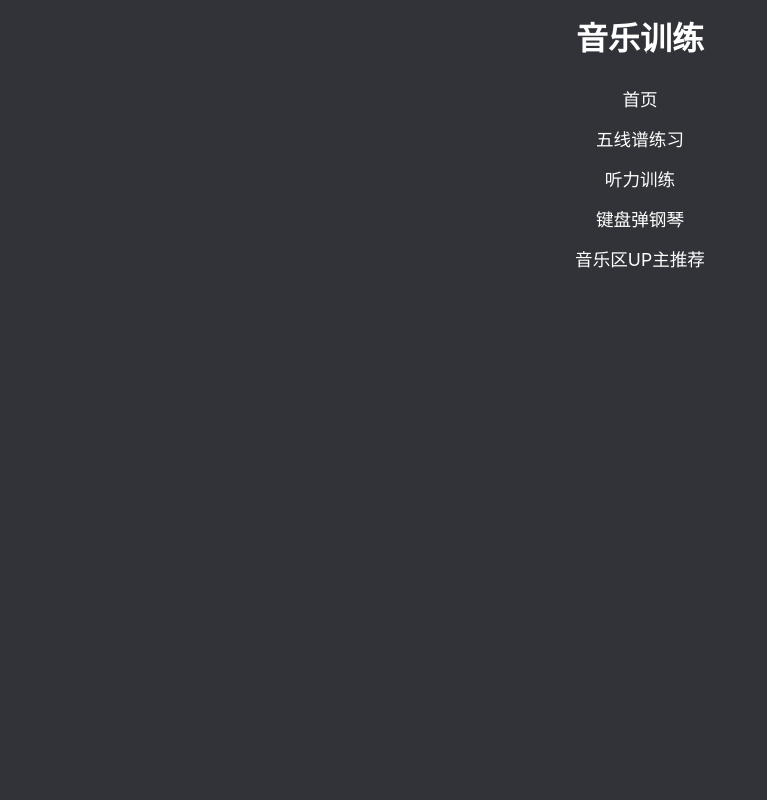
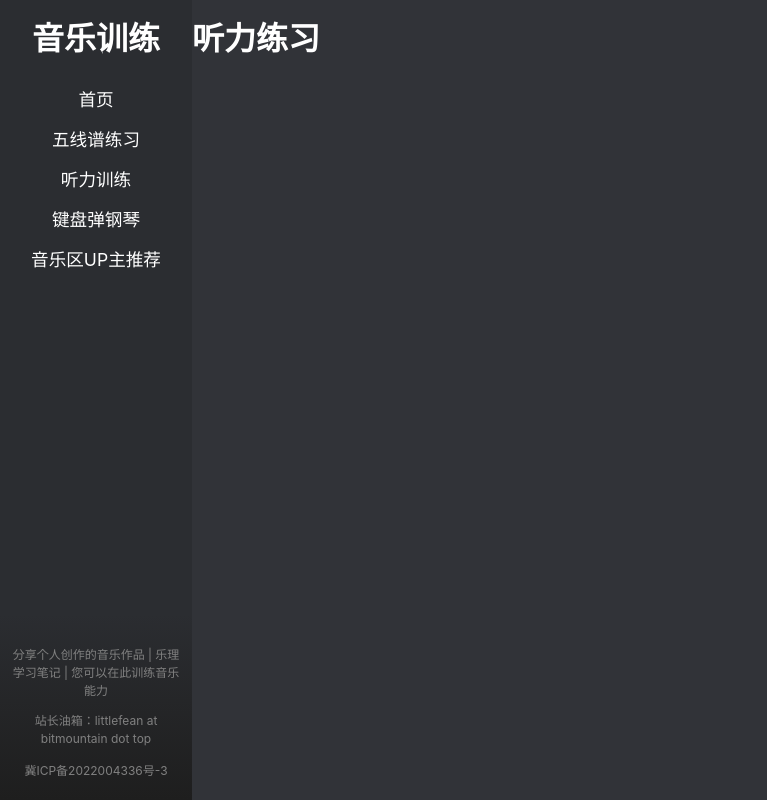
Before and after one commit to MusicPractice/MusicPractice, a Nuxt app: page /listeningExercise in a window 1280 px wide. Shown: the whole page, without its empty margins (0-767 px from the left). Built offline with nearby package versions, Linux system fonts and the light colour scheme.

Commit message:
:sparkles: 增加了备案号和一些界面

```diff
--- a/components/NavBar.vue
+++ b/components/NavBar.vue
@@ -2,22 +2,30 @@
   <div class="NavBar">
     <h1>音乐训练</h1>
     <NuxtLink to="/">首页</NuxtLink>
-    <NuxtLink to="/">五线谱练习</NuxtLink>
-    <NuxtLink to="/">听力训练</NuxtLink>
+    <NuxtLink to="/sheetMusicPractice">五线谱练习</NuxtLink>
+    <NuxtLink to="/listeningExercise">听力训练</NuxtLink>
     <NuxtLink to="/piano">键盘弹钢琴</NuxtLink>
     <NuxtLink to="/uppers">音乐区UP主推荐</NuxtLink>
+
+    <div class="bottom-wrapper">
+      <p>分享个人创作的音乐作品 | 乐理学习笔记 | 您可以在此训练音乐能力</p>
+      <p>站长油箱：littlefean at bitmountain dot top</p>
+      <a href="https://beian.miit.gov.cn/" target="_blank">冀ICP备2022004336号-3</a>
+    </div>
   </div>
 </template>
 
 <style scoped lang="scss">
 .NavBar {
+
   width: 15%;
   background-color: #2b2d31;
   display: flex;
   flex-direction: column;
   align-items: center;
+  position: relative;
 
-  a {
+  & > a {
     color: #fff;
     font-size: 110%;
     width: 100%;
@@ -32,5 +40,30 @@
       background-color: #35373c;
     }
   }
+
+  .bottom-wrapper {
+    box-sizing: border-box;
+    //background-color: #1e1e1e;
+    background: linear-gradient(to bottom, #2b2d31, #1e1e1e);
+    width: 100%;
+    //height: 150px;
+    position: absolute;
+    bottom: 0;
+    text-align: center;
+    padding: 20px 10px;
+
+    p {
+      color: gray;
+      font-size: 12px;
+      line-height: 1.5em;
+    }
+
+    & > a {
+      color: gray;
+      text-decoration: none;
+      line-height: 1.5em;
+      font-size: 12px;
+    }
+  }
 }
 </style>
--- a/pages/index.vue
+++ b/pages/index.vue
@@ -1,6 +1,7 @@
 <template>
   <div class="index">
-    <h1>音乐训练</h1>
+    <h1>首页</h1>
+    <p>内容正在完善中……</p>
   </div>
 </template>
 
--- /dev/null
+++ b/pages/listeningExercise.vue
@@ -0,0 +1,7 @@
+<template>
+  <div class="listeningExercise">
+    <h1>听力练习</h1>
+  </div>
+</template>
+
+<style scoped lang="scss"></style>
--- a/pages/piano.vue
+++ b/pages/piano.vue
@@ -13,10 +13,80 @@ const classesGenshin = ref<Record<string, string[]>>({
 });
 const pressedKeys = ref<string[]>([]);
 
+// 在页面加载时预先加载音频文件
+const audioFiles = {};
+
+function loadAudioFiles() {
+  const audioNames = ['古典大钢琴.m4a'];
+  const audioPromises = audioNames.map((audioName) => {
+    return new Promise((resolve, reject) => {
+      const audio = new Audio(`/audio/${audioName}`);
+      audio.addEventListener('canplaythrough', () => {
+        audioFiles[audioName] = audio;
+        resolve();
+      });
+      audio.addEventListener('error', () => {
+        reject(new Error(`Failed to load audio file: ${audioName}`));
+      });
+    });
+  });
+
+  return Promise.all(audioPromises);
+}
+
+/**
+ * 播放音效函数
+ */
+function playNote() {
+  const audioContext = new AudioContext();
+  const audioSource = audioContext.createBufferSource();
+
+  // 解码音频文件为AudioBuffer对象
+  audioContext.decodeAudioData(audioFiles['古典大钢琴.m4a'], function(buffer) {
+    // 将解码后的AudioBuffer对象设置给音频源节点
+    audioSource.buffer = buffer;
+    // 连接音频源节点到音频输出
+    audioSource.connect(audioContext.destination);
+    // 播放音频
+    audioSource.start();
+  });
+
+//   const startOffset = 4;
+//   const endOffset = 8;
+//   const duration = endOffset - startOffset;
+//   const sampleRate = audioBuffer.sampleRate;
+//   const startSample = startOffset * sampleRate;
+//   const endSample = endOffset * sampleRate;
+//   const numChannels = audioBuffer.numberOfChannels;
+// // 创建一个新的AudioBuffer来存储截取的音频数据
+//   const slicedBuffer = audioContext.createBuffer(
+//       numChannels,
+//       endSample - startSample,
+//       sampleRate
+//   );
+// // 复制截取的音频数据到新的AudioBuffer中
+//   for (let channel = 0; channel < numChannels; channel++) {
+//     const channelData = audioBuffer.getChannelData(channel);
+//     const slicedChannelData = slicedBuffer.getChannelData(channel);
+//     for (let i = startSample, j = 0; i < endSample; i++, j++) {
+//       slicedChannelData[j] = channelData[i];
+//     }
+//   }
+// // 将截取的音频数据设置给音频源节点
+//   audioSource.buffer = slicedBuffer;
+// // 连接音频源节点到音频输出
+//   audioSource.connect(audioContext.destination);
+// // 播放音频
+//   audioSource.start();
+}
+
+
 function handleKeydown(ev: KeyboardEvent) {
   if (pressedKeys.value?.includes(ev.key)) {
     return;
   }
+  console.log(ev.key);
+  playNote();
   pressedKeys.value?.push(ev.key);
   if (keybind.value === "genshin") {
     classesGenshin.value[ev.key.toUpperCase()].splice(
@@ -44,6 +114,14 @@ onMounted(() => {
   if (process.client) {
     window.addEventListener("keydown", handleKeydown);
     window.addEventListener("keyup", handleKeyup);
+    // 在页面加载时调用loadAudioFiles函数预先加载音频文件
+    loadAudioFiles()
+        .then(() => {
+          console.log('All audio files are loaded');
+        })
+        .catch((error) => {
+          console.error(error);
+        });
   }
 });
 
--- /dev/null
+++ b/pages/sheetMusicPractice.vue
@@ -0,0 +1,7 @@
+<template>
+  <div class="sheetMusicPractice">
+    <h1>五线谱练习</h1>
+  </div>
+</template>
+
+<style scoped lang="scss"></style>
```
Also changed, not shown: 2 other files (tests, documents, lock files or other folders).
